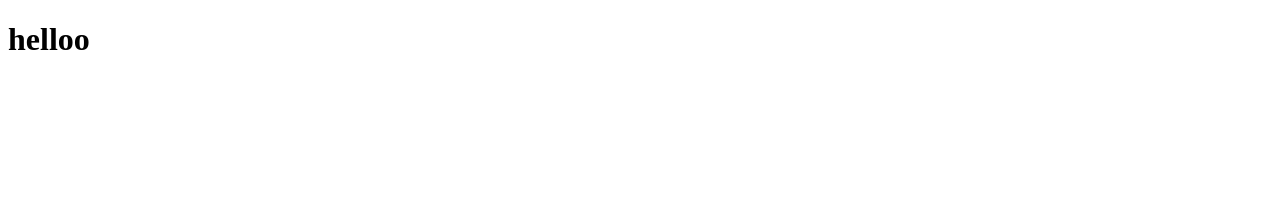
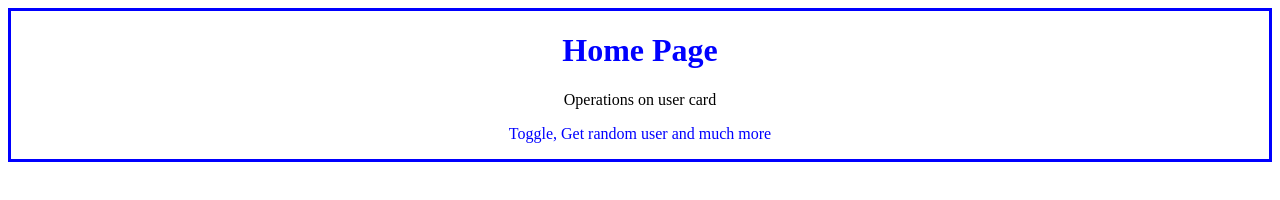
Before and after one commit to KotagiriNeha/autosuggest, a website: page frontend/index.html in a window 1280 px wide. Drawn offline with Linux system fonts and the light colour scheme.

Commit message:
update home page

```diff
--- /dev/null
+++ b/frontend/index.css
@@ -0,0 +1,24 @@
+h1{
+    color:blue;
+}
+
+/*property : value*/
+#home-intro{
+    text-align: center;
+    border: 3px;
+    border-color:black;
+    border-style:solid;
+
+    border: 3px solid blue;
+
+
+}
+
+
+#home-intro:hover{
+    background-color: blueviolet;
+
+}
+p2{
+    color:blue;
+}
--- a/frontend/index.html
+++ b/frontend/index.html
@@ -4,8 +4,14 @@
     <meta charset="UTF-8">
     <meta name="viewport" content="width=device-width, initial-scale=1.0">
     <title>Document</title>
+    <link rel="stylesheet" href="index.css">
 </head>
 <body>
-    <h1> helloo </h1>
+    <div id="home-intro">
+    <h1> Home Page </h1>
+    <p1> Operations on user card</p>
+    <p2>Toggle, Get random user and much more</p>
+    </div>
+    <script src="index.js"></script>
 </body>
 </html>
--- /dev/null
+++ b/frontend/index.js
@@ -0,0 +1,2 @@
+console.log("Hello from js");
+alert("Hello from JS");
```
